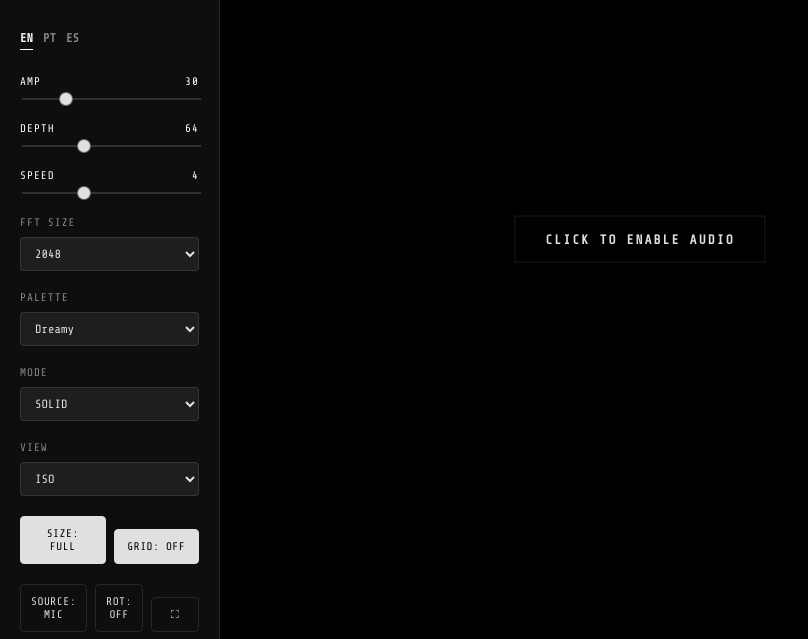
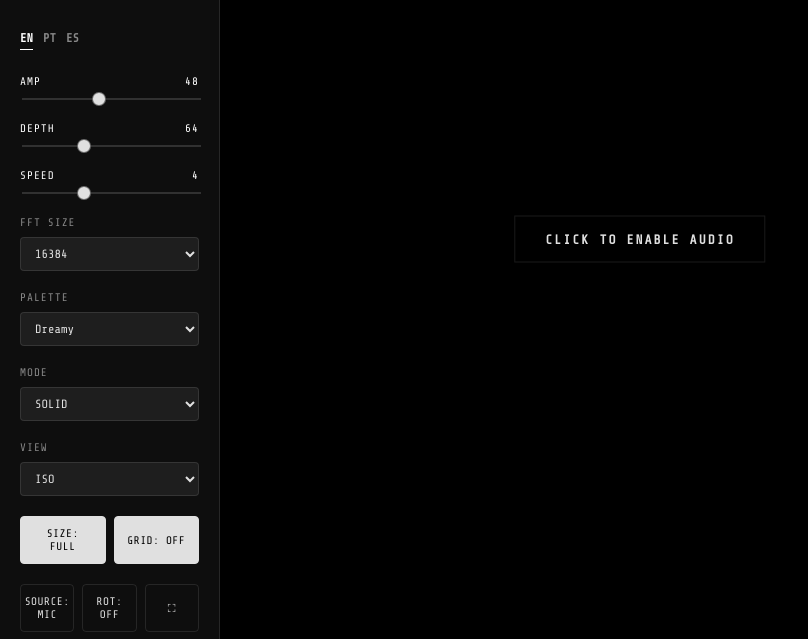
Before and after one commit to LucassoundBR/LatinMetters, a website: page index.html in a window 1280 px wide. Shown: the part 161-800 px from the top of the page, without its empty margins (0-808 px from the left). Drawn offline with nearby package versions, Linux system fonts and the light colour scheme.

Commit message:
fixed a few things

```diff
--- a/css/style.css
+++ b/css/style.css
@@ -202,7 +202,12 @@
             text-align: center;
             transition: all 0.2s;
             letter-spacing: 0.5px;
-            flex: 1;
+            flex: 1 1 0;
+            min-width: 0;
+            display: flex;
+            align-items: center;
+            justify-content: center;
+            min-height: 40px; /* Base height for 1-2 lines */
         }
 
         .toggle-btn:hover {
--- a/index.html
+++ b/index.html
@@ -53,8 +53,8 @@
 
             <!-- GROUP 1: VISUALS -->
             <div class="control-group">
-                <label><span data-i18n="amp">AMP</span> <span id="ampVal">30</span></label>
-                <input type="range" id="ampSlider" min="10" max="100" value="30">
+                <label><span data-i18n="amp">AMP</span> <span id="ampVal">48</span></label>
+                <input type="range" id="ampSlider" min="10" max="100" value="48">
             </div>
 
             <div class="control-group">
@@ -71,10 +71,10 @@
                 <label>FFT SIZE</label>
                 <select id="fftSelect">
                     <option value="1024">1024</option>
-                    <option value="2048" selected>2048</option>
+                    <option value="2048">2048</option>
                     <option value="4096">4096</option>
                     <option value="8192">8192</option>
-                    <option value="16384">16384</option>
+                    <option value="16384" selected>16384</option>
                 </select>
             </div>
 
@@ -115,12 +115,12 @@
                 </select>
             </div>
 
-            <div class="control-group" style="flex-direction: row; align-items: flex-end; gap: 8px;">
+            <div class="control-group" style="flex-direction: row; align-items: stretch; gap: 8px;">
                 <button id="sizeBtn" class="toggle-btn active" data-i18n="size_full">SIZE: FULL</button>
                 <button id="gridBtn" class="toggle-btn active" data-i18n="grid_on">GRID: ON</button>
             </div>
 
-            <div class="control-group" style="flex-direction: row; align-items: flex-end; gap: 8px;">
+            <div class="control-group" style="flex-direction: row; align-items: stretch; gap: 8px;">
                 <button id="srcBtn" class="toggle-btn" data-i18n="src_mic">SOURCE: MIC</button>
                 <button id="rotBtn" class="toggle-btn" data-i18n="rot_off">ROT: OFF</button>
                 <button id="fsBtn" class="toggle-btn">⛶</button>
--- a/js/app.js
+++ b/js/app.js
@@ -15,7 +15,7 @@ class App {
             depth: 64,
             halfDepth: false,
             speedDivisor: 4,
-            amp: 30,
+            amp: 48,
             palette: 'dreamy',
             displayMode: 'solid',
             gridVisible: true
@@ -49,6 +49,7 @@ class App {
         this.audio = new AudioEngine(this.config, () => this.updateBinIndexLUT());
 
         this.visuals = new VisualEngine(this.config);
+        this.visuals.updateCameraOffset(this.isUiVisible);
 
         // Initial language setup
         this.i18n.setLang('en');
@@ -203,6 +204,7 @@ class App {
                 e.preventDefault();
                 this.isUiVisible = !this.isUiVisible;
                 document.getElementById('ui-container').style.transform = this.isUiVisible ? 'translateX(0)' : 'translateX(-100%)';
+                this.visuals.updateCameraOffset(this.isUiVisible);
             }
             if (e.code === 'Space') {
                 e.preventDefault();
--- a/js/visuals.js
+++ b/js/visuals.js
@@ -51,7 +51,7 @@ export class VisualEngine {
     initScene() {
         this.scene = new THREE.Scene();
         this.camera = new THREE.PerspectiveCamera(60, window.innerWidth / window.innerHeight, 0.1, 1000);
-        this.camera.position.set(60, 50, 60);
+        this.camera.position.set(90, 75, 90);
 
         this.renderer = new THREE.WebGLRenderer({ antialias: !this.isMobile });
         this.renderer.setSize(window.innerWidth, window.innerHeight);
@@ -239,10 +239,11 @@ export class VisualEngine {
     }
 
     updateView(v) {
-        if (v === 'iso') this.camera.position.set(60, 50, 60);
-        else if (v === 'front') this.camera.position.set(0, 20, 80);
-        else if (v === 'side') this.camera.position.set(90, 20, 0);
-        else if (v === 'top') this.camera.position.set(0, 100, 0);
+        // Zoomed out presets (approx 1.5x original)
+        if (v === 'iso') this.camera.position.set(90, 75, 90);
+        else if (v === 'front') this.camera.position.set(0, 30, 120);
+        else if (v === 'side') this.camera.position.set(135, 30, 0);
+        else if (v === 'top') this.camera.position.set(0, 150, 0);
         this.controls.target.set(0, 0, 0);
         this.controls.update();
     }
@@ -259,14 +260,35 @@ export class VisualEngine {
         }
     }
 
+    updateCameraOffset(isUiVisible) {
+        this.isUiVisible = isUiVisible;
+        const sidebarWidth = isUiVisible ? 220 : 0;
+        // Shift visual center by half of sidebar width to center in remaining space
+        this.camera.setViewOffset(
+            window.innerWidth,
+            window.innerHeight,
+            -sidebarWidth / 2,
+            0,
+            window.innerWidth,
+            window.innerHeight
+        );
+    }
+
     handleResize() {
         this.renderer.setSize(window.innerWidth, window.innerHeight);
         this.composer.setSize(window.innerWidth, window.innerHeight);
         this.camera.aspect = window.innerWidth / window.innerHeight;
+
+        // Update offset based on current UI visibility
+        this.updateCameraOffset(this.isUiVisible !== undefined ? this.isUiVisible : true);
+
         this.camera.updateProjectionMatrix();
 
         const aspect = window.innerWidth / window.innerHeight;
-        if (aspect < 1) this.camera.position.set(80, 70, 80); else this.camera.position.set(60, 50, 60);
+        // Zoomed out default/resize positions
+        if (aspect < 1) this.camera.position.set(120, 105, 120);
+        else this.camera.position.set(90, 75, 90);
+
         this.controls.target.set(0, 0, 0);
 
         this.effectFXAA.uniforms['resolution'].value.set(1 / (window.innerWidth * this.renderer.getPixelRatio()), 1 / (window.innerHeight * this.renderer.getPixelRatio()));
```
